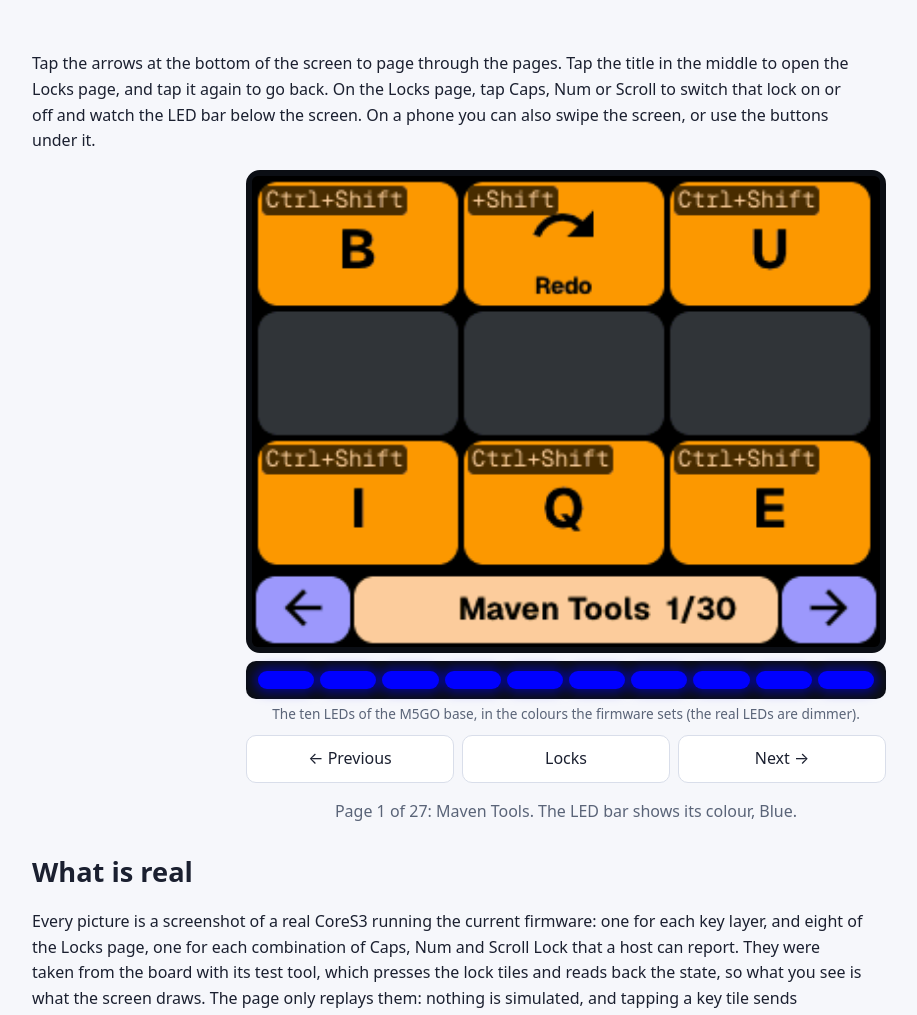
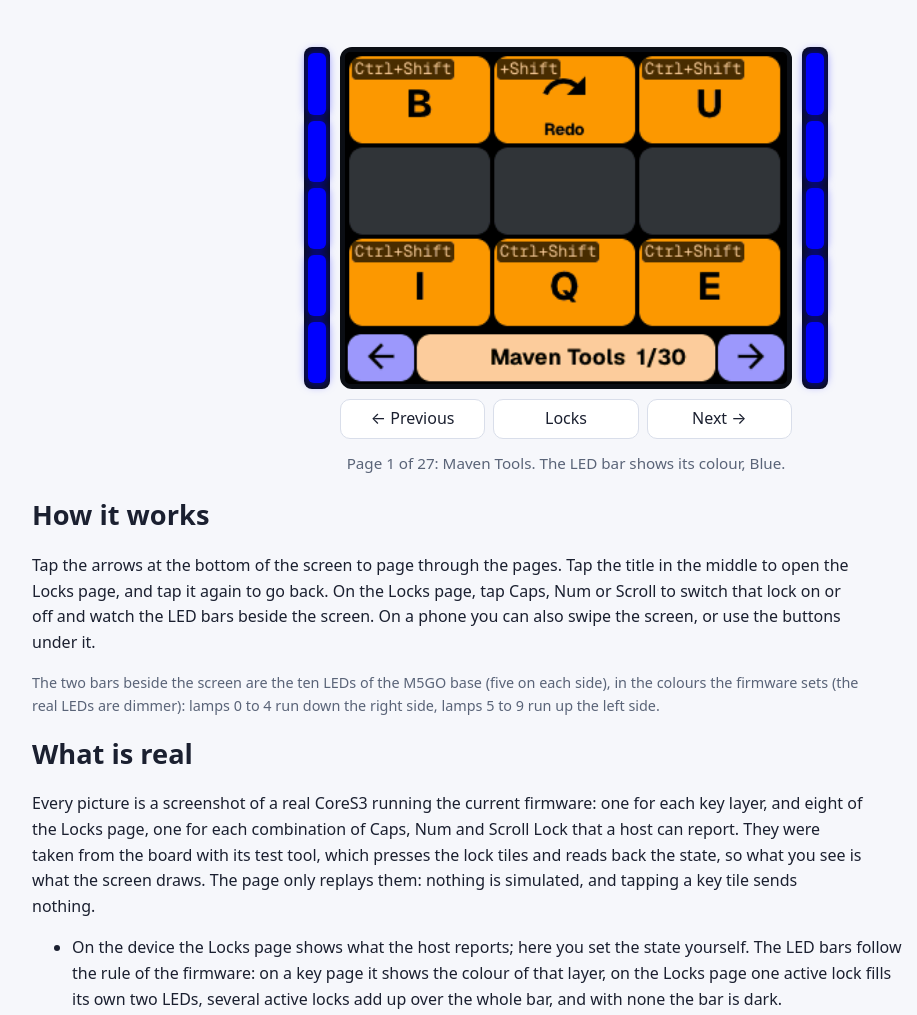
Before and after one commit to nicenemo/nachtgespenst, a plain HTML site: page device.html in a window 1280 px wide. Shown: the part 264-1279 px from the top of the page, without its empty margins (74-991 px from the left). Drawn offline with Linux system fonts and the light colour scheme.

Commit message:
Try it: two vertical LED bars beside the screen as in the desktop demo (lamps 0 to 4 down the right, 5 to 9 up the left), the demo sized to the window so that it fits on one screen, the explanation below it
Co-Authored-By: Claude <noreply@anthropic.com>

```diff
--- a/device.html
+++ b/device.html
@@ -41,8 +41,10 @@
 </div></header>
 <main class="wrap">
 <section id="device">
-<p>Tap the arrows at the bottom of the screen to page through the pages. Tap the title in the middle to open the Locks page, and tap it again to go back. On the Locks page, tap Caps, Num or Scroll to switch that lock on or off and watch the LED bar below the screen. On a phone you can also swipe the screen, or use the buttons under it.</p>
+
 <div class="mock" id="mock">
+<div class="stage">
+<div class="bar" aria-hidden="true"><span class="led" data-lamp="9"></span><span class="led" data-lamp="8"></span><span class="led" data-lamp="7"></span><span class="led" data-lamp="6"></span><span class="led" data-lamp="5"></span></div>
 <div class="screen">
 <img id="mockimg" src="img/lvgl/s3-00.png" width="320" height="240" alt="CoreS3 screenshot of the page Maven Tools">
 <button type="button" class="hit" data-act="prev" data-x="2" data-y="204" data-w="48" data-h="34" aria-label="Previous page"></button>
@@ -54,16 +56,19 @@
 <button type="button" class="hit tile" hidden data-lock="3" data-x="3" data-y="102" data-w="155" data-h="96" aria-label="Compose"></button>
 <button type="button" class="hit tile" hidden data-lock="4" data-x="161" data-y="102" data-w="155" data-h="96" aria-label="Kana"></button>
 </div>
-<div class="bar" aria-hidden="true"><span class="led"></span><span class="led"></span><span class="led"></span><span class="led"></span><span class="led"></span><span class="led"></span><span class="led"></span><span class="led"></span><span class="led"></span><span class="led"></span></div>
-<p class="caption">The ten LEDs of the M5GO base, in the colours the firmware sets (the real LEDs are dimmer).</p>
+<div class="bar" aria-hidden="true"><span class="led" data-lamp="0"></span><span class="led" data-lamp="1"></span><span class="led" data-lamp="2"></span><span class="led" data-lamp="3"></span><span class="led" data-lamp="4"></span></div>
+</div>
 <div class="controls"><button type="button" data-act="prev">&larr; Previous</button><button type="button" data-act="title">Locks</button><button type="button" data-act="next">Next &rarr;</button></div>
 </div>
 <p class="mock-status" id="mockstatus" role="status" aria-live="polite"></p>
 <noscript><p class="notice">This page needs JavaScript. Without it you see the first screen only.</p></noscript>
+<h2>How it works</h2>
+<p>Tap the arrows at the bottom of the screen to page through the pages. Tap the title in the middle to open the Locks page, and tap it again to go back. On the Locks page, tap Caps, Num or Scroll to switch that lock on or off and watch the LED bars beside the screen. On a phone you can also swipe the screen, or use the buttons under it.</p>
+<p class="caption-note">The two bars beside the screen are the ten LEDs of the M5GO base (five on each side), in the colours the firmware sets (the real LEDs are dimmer): lamps 0 to 4 run down the right side, lamps 5 to 9 run up the left side.</p>
 <h2>What is real</h2>
 <p>Every picture is a screenshot of a real CoreS3 running the current firmware: one for each key layer, and eight of the Locks page, one for each combination of Caps, Num and Scroll Lock that a host can report. They were taken from the board with its test tool, which presses the lock tiles and reads back the state, so what you see is what the screen draws. The page only replays them: nothing is simulated, and tapping a key tile sends nothing.</p>
 <ul>
-<li>On the device the Locks page shows what the host reports; here you set the state yourself. The LED bar follows the rule of the firmware: on a key page it shows the colour of that layer, on the Locks page one active lock fills its own two LEDs, several active locks add up over the whole bar, and with none the bar is dark.</li>
+<li>On the device the Locks page shows what the host reports; here you set the state yourself. The LED bars follow the rule of the firmware: on a key page it shows the colour of that layer, on the Locks page one active lock fills its own two LEDs, several active locks add up over the whole bar, and with none the bar is dark.</li>
 <li>Compose and Kana are shown, but they cannot be switched: on Linux the desktop never lights those two LEDs.</li>
 <li>The device has three more pages after the Locks page, which belong to the <a href="demos.html">demos</a>; they are left out here.</li>
 <li>A page can be opened directly with its number, for example <code>device.html#12</code>.</li>
--- a/mock.js
+++ b/mock.js
@@ -16,7 +16,9 @@
 
   var img = document.getElementById('mockimg');
   var status = document.getElementById('mockstatus');
-  var leds = mock.querySelectorAll('.bar .led');
+  var leds = {};
+  var ledEls = mock.querySelectorAll('.bar .led');
+  for (var li = 0; li < ledEls.length; li++) leds[ledEls[li].getAttribute('data-lamp')] = ledEls[li];
   var page = 0, back = 0, mask = 0;   // mask: Caps 1, Num 2, Scroll 4
   var started = false;
 
@@ -34,7 +36,7 @@
   for (var i = 0; i < hits.length; i++) place(hits[i]);
   var tiles = mock.querySelectorAll('.hit.tile');
 
-  // The LED bar as the firmware lights it: the colour of the layer on a key page; on the Locks page one active lock fills its segment of two LEDs,
+  // The LED bar as the firmware lights it: the colour of the layer on a key page; on the Locks page one active lock fills its segment of two LEDs (lamps 0 and 1 for Caps, 2 and 3 for Num, 4 and 5 for Scroll),
   // several active locks add up over the whole bar, and with none the bar is dark.
   function barColours() {
     var out = [], i, j;
@@ -59,10 +61,10 @@
 
   function drawBar() {
     var c = barColours();
-    for (var i = 0; i < leds.length; i++) {
+    for (var i = 0; i < 10; i++) {
       var lit = c[i][0] + c[i][1] + c[i][2] > 0;
       leds[i].style.background = lit ? 'rgb(' + c[i].join(',') + ')' : '';
-      leds[i].style.boxShadow = lit ? '0 0 12px 3px rgba(' + c[i].join(',') + ',.55)' : '';
+      leds[i].style.boxShadow = lit ? '0 0 10px 2px rgba(' + c[i].join(',') + ',.55)' : '';
     }
   }
 
--- a/style.css
+++ b/style.css
@@ -115,21 +115,24 @@ nav.sitenav .panel li a[aria-current="page"] { background: var(--accent); color:
 
 .notice { background: var(--code); border: 1px solid var(--line); border-left: 4px solid var(--accent); border-radius: 8px; padding: 10px 14px; margin: 18px 0; }
 
-/* The device in the browser (mock.js) */
-.mock { max-width: 640px; margin: 16px auto; }
-.mock .screen { position: relative; border: 6px solid #0b0e14; border-radius: 14px; background: #000; line-height: 0; touch-action: pan-y; }
-.mock .screen img { display: block; width: 100%; height: auto; border-radius: 6px; user-select: none; -webkit-user-drag: none; }
-.mock .hit { position: absolute; margin: 0; padding: 0; border: 0; border-radius: 10px; background: transparent; cursor: pointer; -webkit-tap-highlight-color: transparent; }
+/* The device in the browser (mock.js): the screen between the two vertical LED bars of the M5GO base. Its size follows the height of the window,
+   so that the whole demo fits on one screen. */
+.mock { --screen-w: clamp(240px, calc((100vh - 330px) * 4 / 3), 440px); max-width: calc(var(--screen-w) + 84px); margin: 12px auto; }
+.mock .stage { display: grid; grid-template-columns: 26px minmax(0, 1fr) 26px; gap: 10px; align-items: stretch; }
+.mock .screen { position: relative; border: 5px solid #0b0e14; border-radius: 12px; background: #000; line-height: 0; touch-action: pan-y; }
+.mock .screen img { display: block; width: 100%; height: auto; border-radius: 5px; user-select: none; -webkit-user-drag: none; }
+.mock .hit { position: absolute; margin: 0; padding: 0; border: 0; border-radius: 8px; background: transparent; cursor: pointer; -webkit-tap-highlight-color: transparent; }
 @media (hover: hover) { .mock .hit:hover { background: rgba(255, 255, 255, .12); } }
 .mock .hit:focus-visible { outline: 3px solid var(--accent); outline-offset: -3px; background: rgba(255, 255, 255, .12); }
 .mock .hit[hidden] { display: none; }
-.mock .bar { display: flex; gap: 6px; margin-top: 8px; padding: 10px 12px; border-radius: 10px; background: #0b0e14; }
-.mock .bar .led { flex: 1; height: 18px; border-radius: 9px; background: #1b1d26; transition: background .15s, box-shadow .15s; }
-.mock .caption { margin: 4px 0 0; font-size: .85em; color: var(--muted); text-align: center; }
-.mock .controls { display: flex; gap: 8px; margin-top: 10px; }
-.mock .controls button { flex: 1; min-height: 48px; border: 1px solid var(--line); border-radius: 10px; background: var(--panel); color: var(--text); font: inherit; cursor: pointer; }
+.mock .bar { display: flex; flex-direction: column; gap: 6px; padding: 6px 4px; border-radius: 8px; background: #0b0e14; }
+.mock .bar .led { flex: 1; border-radius: 6px; background: #1b1d26; transition: background .15s, box-shadow .15s; }
+.mock .controls { display: flex; gap: 8px; margin: 10px 36px 0; }
+.mock .controls button { flex: 1; min-height: 40px; border: 1px solid var(--line); border-radius: 10px; background: var(--panel); color: var(--text); font: inherit; cursor: pointer; }
 .mock .controls button:active { background: var(--code); }
-.mock-status { min-height: 3.2em; margin: 10px auto 0; max-width: 640px; text-align: center; color: var(--muted); }
+.mock-status { min-height: 2.8em; margin: 8px auto 0; max-width: 560px; text-align: center; color: var(--muted); font-size: .95em; }
+.caption-note { color: var(--muted); font-size: .9em; }
+@media (max-width: 700px) { .mock .controls button { min-height: 48px; } .mock .controls { margin: 10px 0 0; } .mock { max-width: 100%; } .mock .stage { grid-template-columns: 22px minmax(0, 1fr) 22px; gap: 6px; } }
 @media (prefers-reduced-motion: reduce) { .mock .bar .led { transition: none; } }
 
 /* The start page: the Locks page as a link to the web demo */
```
